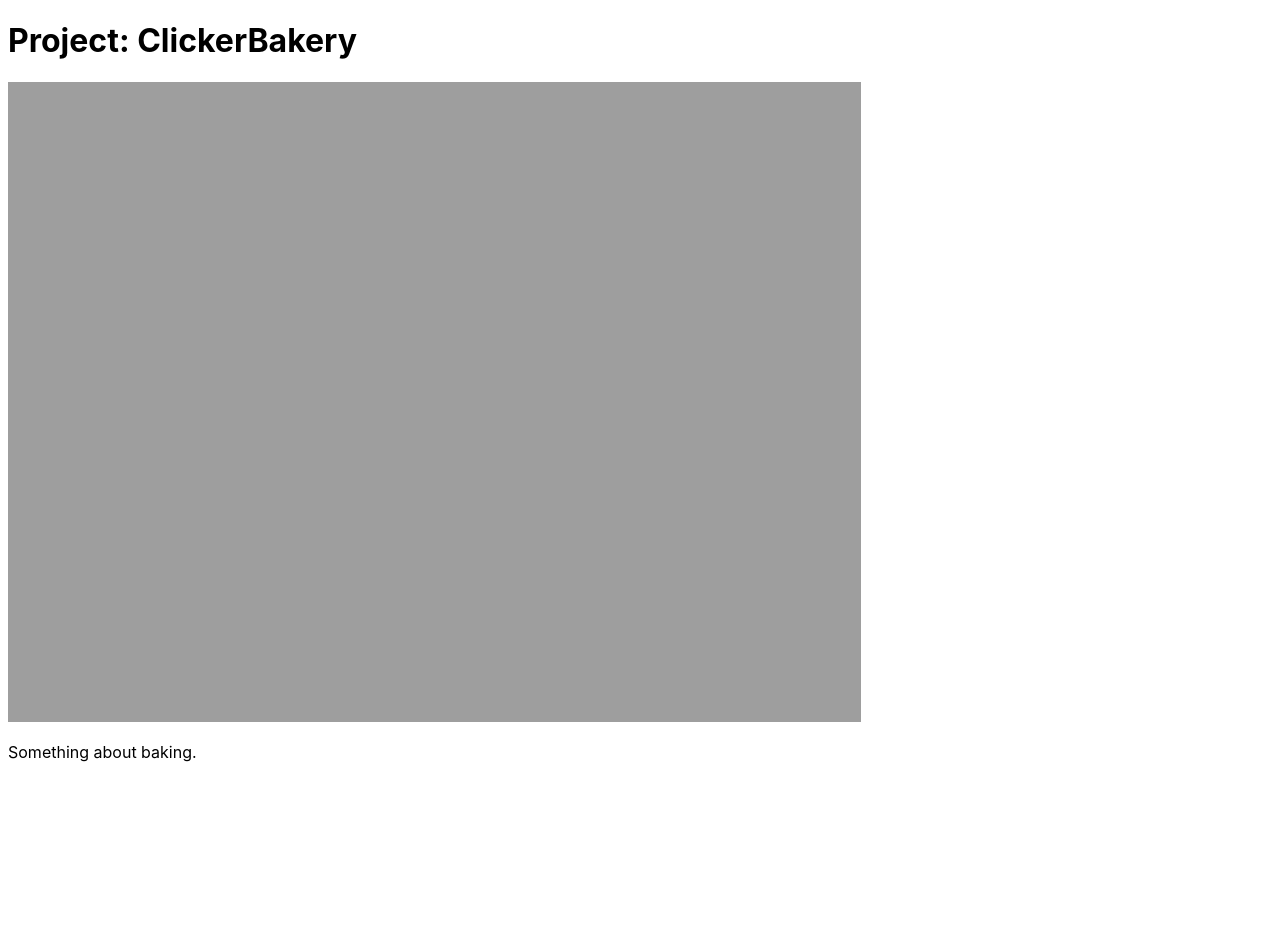
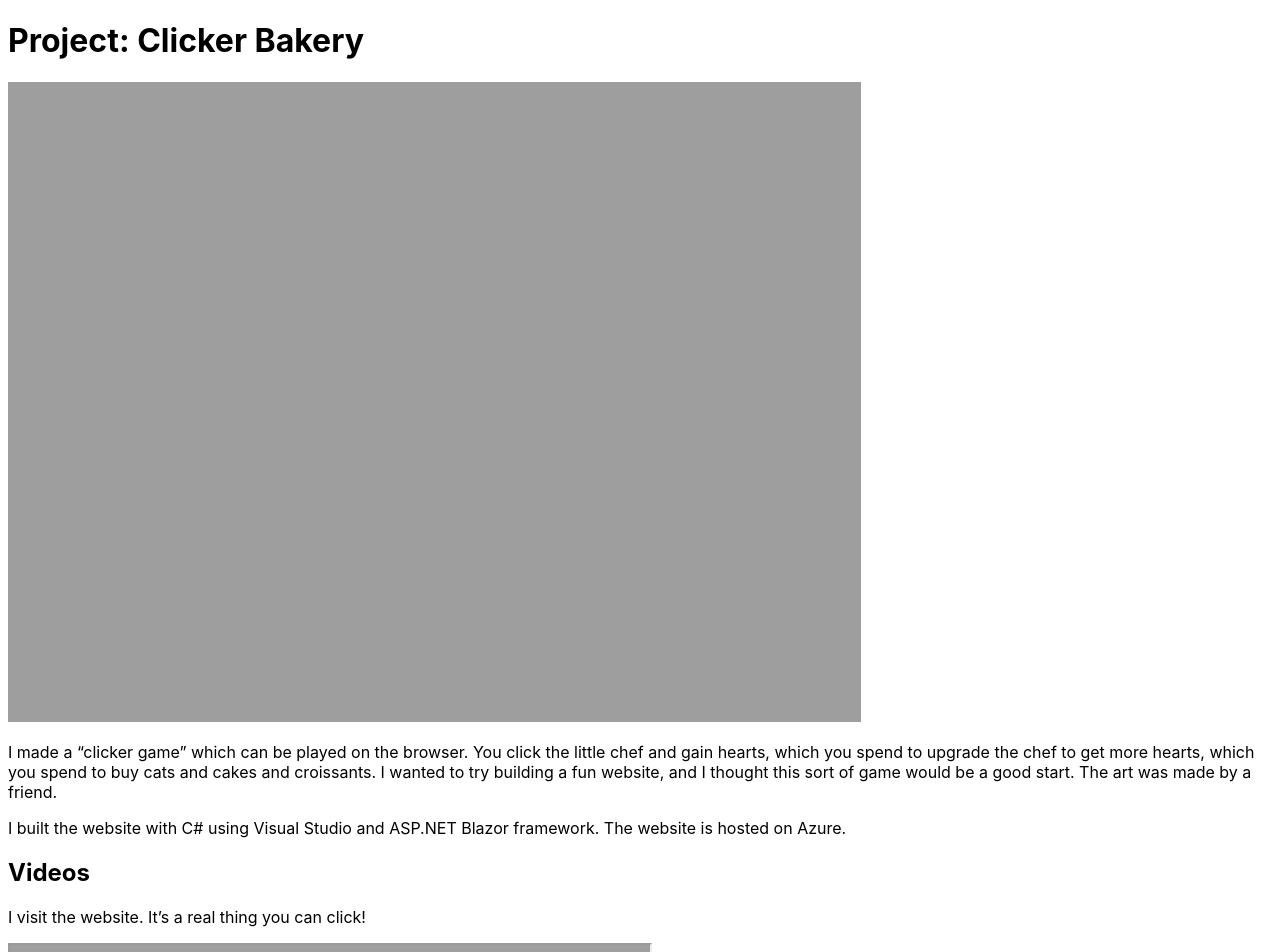
Before and after one commit to Octillerysnacker/octillerysnacker.github.io, a Jekyll site: the page built from _projects/clickerbakery.md, in a window 1280 px wide and 1400 px high. Shown: the top 952 px of the window. Built offline with Jekyll 4.4.1, drawn with Linux system fonts in a browser that asks for light colours; some of the changed text lies outside the part shown; grey boxes are pictures that could not be loaded.

Commit message:
added big projects

```diff
--- a/_projects/clickerbakery.md
+++ b/_projects/clickerbakery.md
@@ -1,5 +1,37 @@
 ---
-name: ClickerBakery
+name: Clicker Bakery
+title: "Project: Clicker Bakery"
+image: image4.png
 ---
 
-Something about baking.
+I made a “clicker game” which can be played on the browser. You click the little chef and gain hearts, which you spend to upgrade the chef to get more hearts, which you spend to buy cats and cakes and croissants. I wanted to try building a fun website, and I thought this sort of game would be a good start. The art was made by a friend.
+
+I built the website with C# using Visual Studio and ASP.NET Blazor framework. The website is hosted on Azure.
+
+## Videos
+
+I visit the website. It’s a real thing you can click!
+
+<iframe src="https://drive.google.com/file/d/1pt2Nvhdmoks4X3ZRYESCUbK8nsWi1lC_/preview" width="640" height="480"></iframe>
+
+I click on the normal chef to gain hearts.
+
+<iframe src="https://drive.google.com/file/d/1vB3BWRmEQ4QhD9u7Mn3AZdhWCXBIhkAs/preview" width="640" height="480"></iframe>
+
+I buy a golden chef, showing that hearts can be spent.
+
+<iframe src="https://drive.google.com/file/d/1hZOmTvfiq9aeCwegIrBJgjRrDUDvWN1x/preview" width="640" height="480"></iframe>
+
+I buy a strawberry cake to show that multiple items can be bought.
+
+<iframe src="https://drive.google.com/file/d/1lFI8_qOYgzb9_n8Hxc2uvCdS3VqLxYF_/preview" width="640" height="480"></iframe>
+
+I show the end result of playing a lot of Clicker Bakery.
+
+<iframe src="https://drive.google.com/file/d/1zcFcriq52Fa1M9qugZxZEOa0ls4QTMS6/preview" width="640" height="480"></iframe>
+
+## Additional Links
+
+You can visit the website here: [https://clicker33728646.azurewebsites.net/game](https://clicker33728646.azurewebsites.net/game)
+
+If you wish to view the source code, I’ve uploaded it to google drive here (the project is internally called BepisClicker for historical reasons): [https://drive.google.com/file/d/1Jl0ZPAjyMO5-yVjAJFqYUmzCIi3iFRhp/view?usp=sharing](https://drive.google.com/file/d/1Jl0ZPAjyMO5-yVjAJFqYUmzCIi3iFRhp/view?usp=sharing)
```
Also changed, not shown: _projects/2020frc.md (added, +26 -0 lines), _projects/fpt.md (added, +19 -0 lines).
